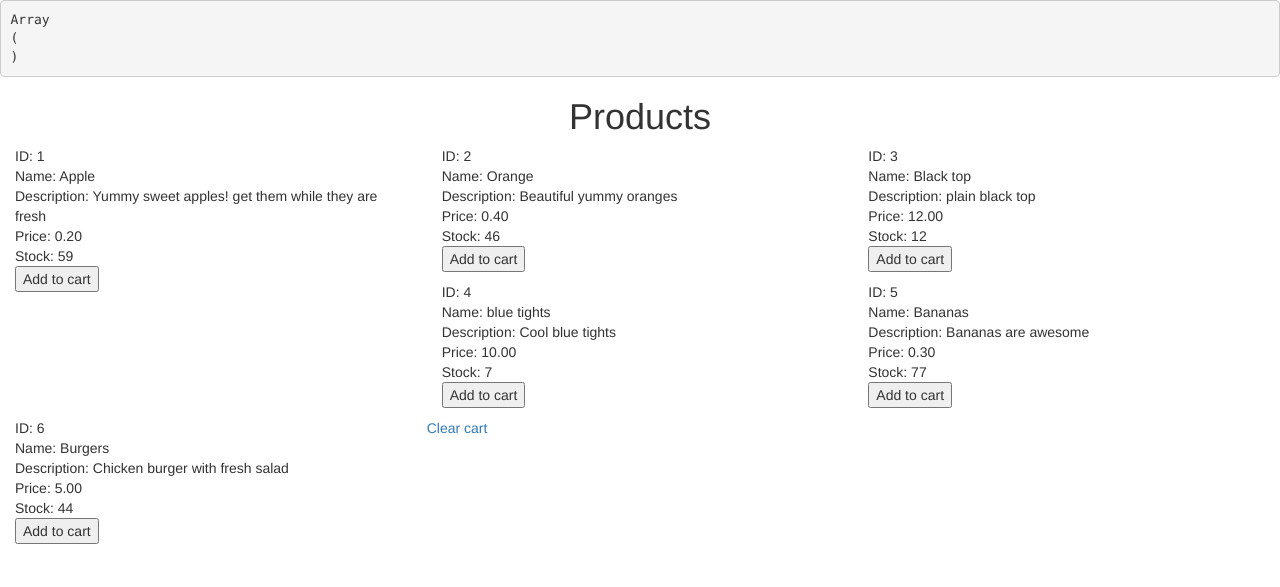
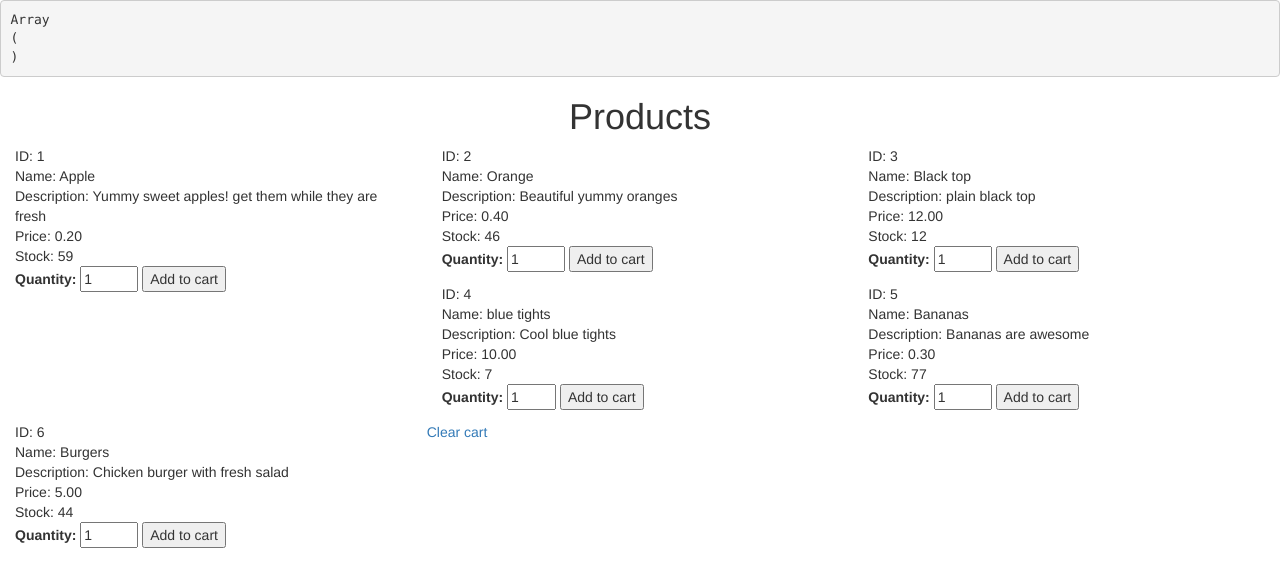
Before and after one commit to jasana/shopping-cart, a PHP site: page / in a window 1280 px wide. Shown: the top 587 px of the page. Run offline with PHP 8.4, Linux system fonts and the light colour scheme; data comes from the database, SQL or seed files in the repository.

Commit message:
Update product cart functionality

```diff
--- a/index.php
+++ b/index.php
@@ -38,13 +38,39 @@
 		// Extract the data
 		$result = $result->fetch_assoc();
 
-		// Add the item to the cart
+		$productFound = false;
+
+		// Loop over the cart and see if this product is added already
+		for( $i=0; $i<count($_SESSION['cart']); $i++ ) {
+
+			// Get the id of the product in the cart
+			$cartItemId =  $_SESSION['cart'][$i]['id'];
+
+			// Get the id of the product getting added to the cart
+			$addItemID = $_POST['product-id'];
+
+			// If the two IDs match
+			if( $cartItemId == $addItemID ) {
+
+				$_SESSION['cart'][$i]['quantity'] += $_POST['quantity'];
+				$productFound = true;
+			}
+
+		}
+
+		// If the product was not found in the cart
+		if( $productFound == false) {
+
+		// Add the item to the cart.. [] like array_push
 		$_SESSION['cart'][] = [
 			'id'=>$_POST['product-id'],
 			'name'=>$_POST['name'],
 			'description'=>$_POST['description'],
-			'price'=>$result['price']
+			'price'=>$result['price'],
+			'quantity'=>$_POST['quantity']
 			];
+		}
+
 	}
 
 
--- a/templates/product.template.php
+++ b/templates/product.template.php
@@ -10,6 +10,8 @@
 			<input type="hidden" name="product-id" value="<?= $row['id']; ?>">
 			<input type="hidden" name="name" value="<?= $row['name']; ?>">
 			<input type="hidden" name="description" value="<?= $row['description']; ?>">
+			<label for="quatity">Quantity:</label>
+			<input type="number" name="quantity" id="quantity" value="1" step="1" min="1" max="<?= $row['stock']; ?>">
 			<input type="submit" name="add-to-cart" value="Add to cart">
 		</form>
 	</li>
```
